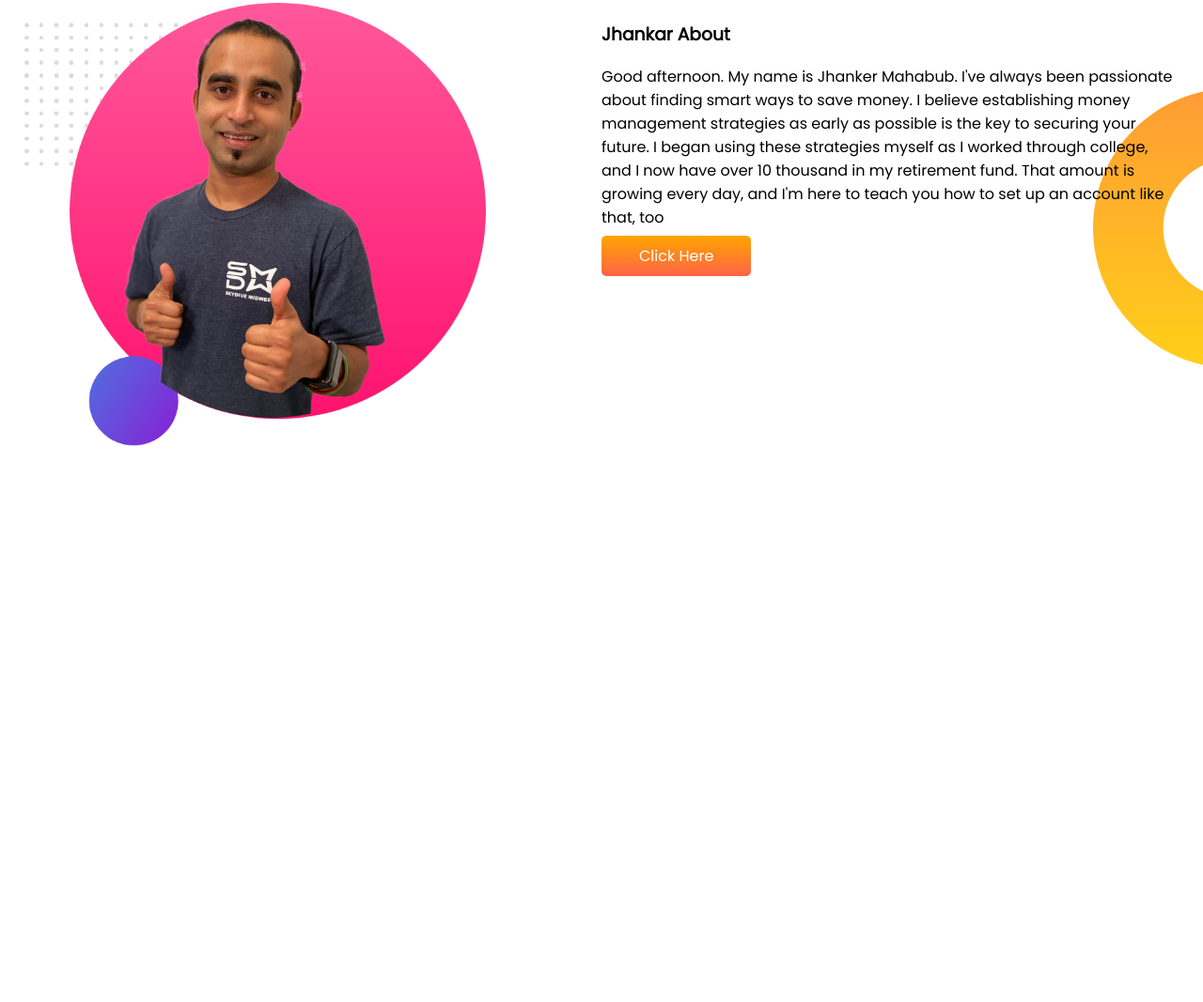
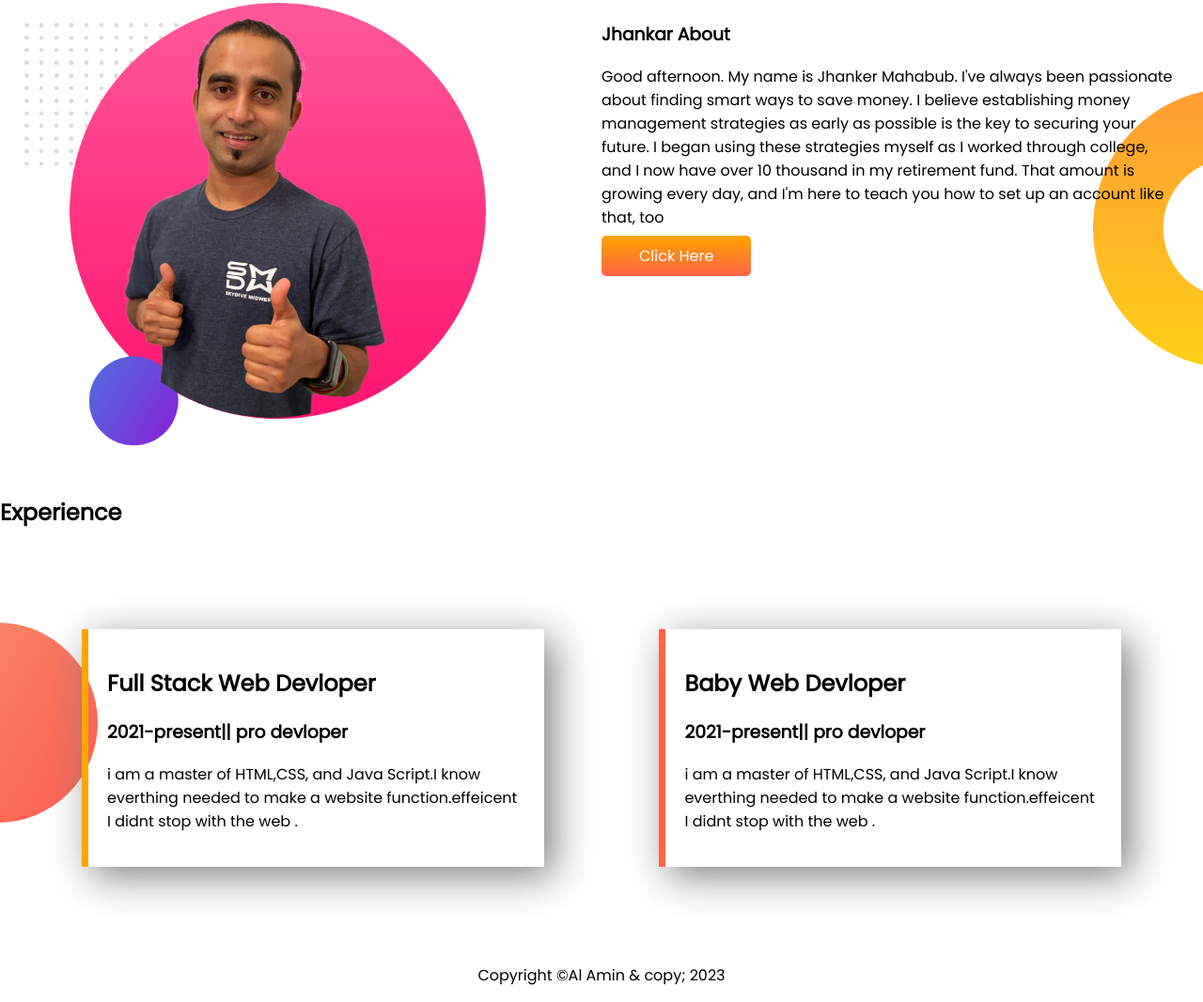
Before and after one commit to alamindolon/dolon-portfolio, a plain HTML site: page index.html in a window 1280 px wide. Shown: the part 553-1620 px from the top of the page at 94% size. Before the commit the page ends 1061 px from the top, so only its background shows below. Drawn offline with Linux system fonts and the light colour scheme.

Commit message:
successfully done

```diff
--- a/index.html
+++ b/index.html
@@ -15,7 +15,7 @@
 
 
 <body>
-<section class="top_banner">
+<section class="top_banner felexbile_container">
     <div class="half_width">
         <h1>Hello Everyone</h1>
 <h1>WelCome To my websity</h1>
@@ -33,7 +33,7 @@
 </section>
 
 
-<section class="dream-banar">
+<section class="dream-banar felexbile_container">
 
     <div class="half_width">
         <img class="image_control" src="images/jhankar2.png" alt="">
@@ -51,9 +51,31 @@
     </div>
 
 </section>
+<section class="area_experience">
+    <h1>Experience</h1>
+    <div class="felexbile_container">
+        <div id="full_stack" class="experience">
+            <h2>Full Stack Web Devloper</h2>
+            <h3>2021-present|| pro devloper</h3>
+            <p>i am a master of HTML,CSS, and Java Script.I know everthing needed to make a website function.effeicent I didnt stop with the web .</p>
+
+
+        </div>
+        <div id="baby" class="experience">
+            <h2>Baby Web Devloper</h2>
+            <h3>2021-present|| pro devloper</h3>
+            <p>i am a master of HTML,CSS, and Java Script.I know everthing needed to make a website function.effeicent I didnt stop with the web .</p>
+
+        </div>
+    </div>
+
+</section>
 
 
 </body>
+<footer>
+    <p>Copyright ©Al Amin & copy; 2023</p>
+</footer>
 
 
 
--- a/style.css
+++ b/style.css
@@ -3,7 +3,7 @@ body {
     margin: 0;
 }
 
-section {
+.felexbile_container {
     display: flex;
     padding: 2%;
 
@@ -35,3 +35,24 @@ section {
     background-position: right;
 
 }
+.area_experience{
+    background-image: url(images/exp-bg.png);
+    background-repeat: no-repeat;
+    background-position: left;
+
+}
+.experience{
+    margin: 5%;
+    padding: 20px;
+    box-shadow: 10px 10px 40px gray;
+    width: 40%;
+}
+#full_stack{
+   border-left:7px solid orange;
+}
+#baby{
+    border-left: 7px solid tomato;
+}
+footer{
+    text-align: center;
+}
```
